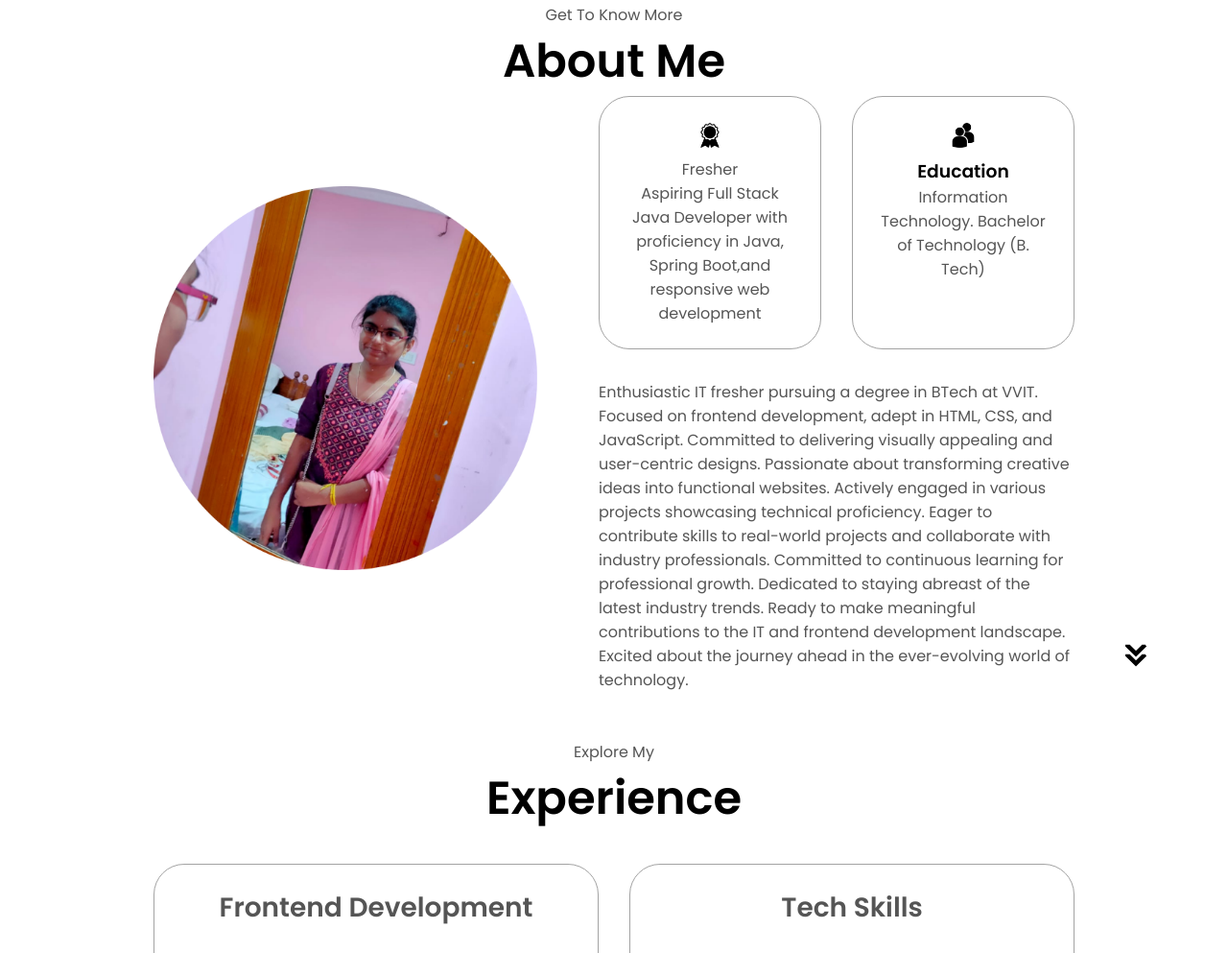
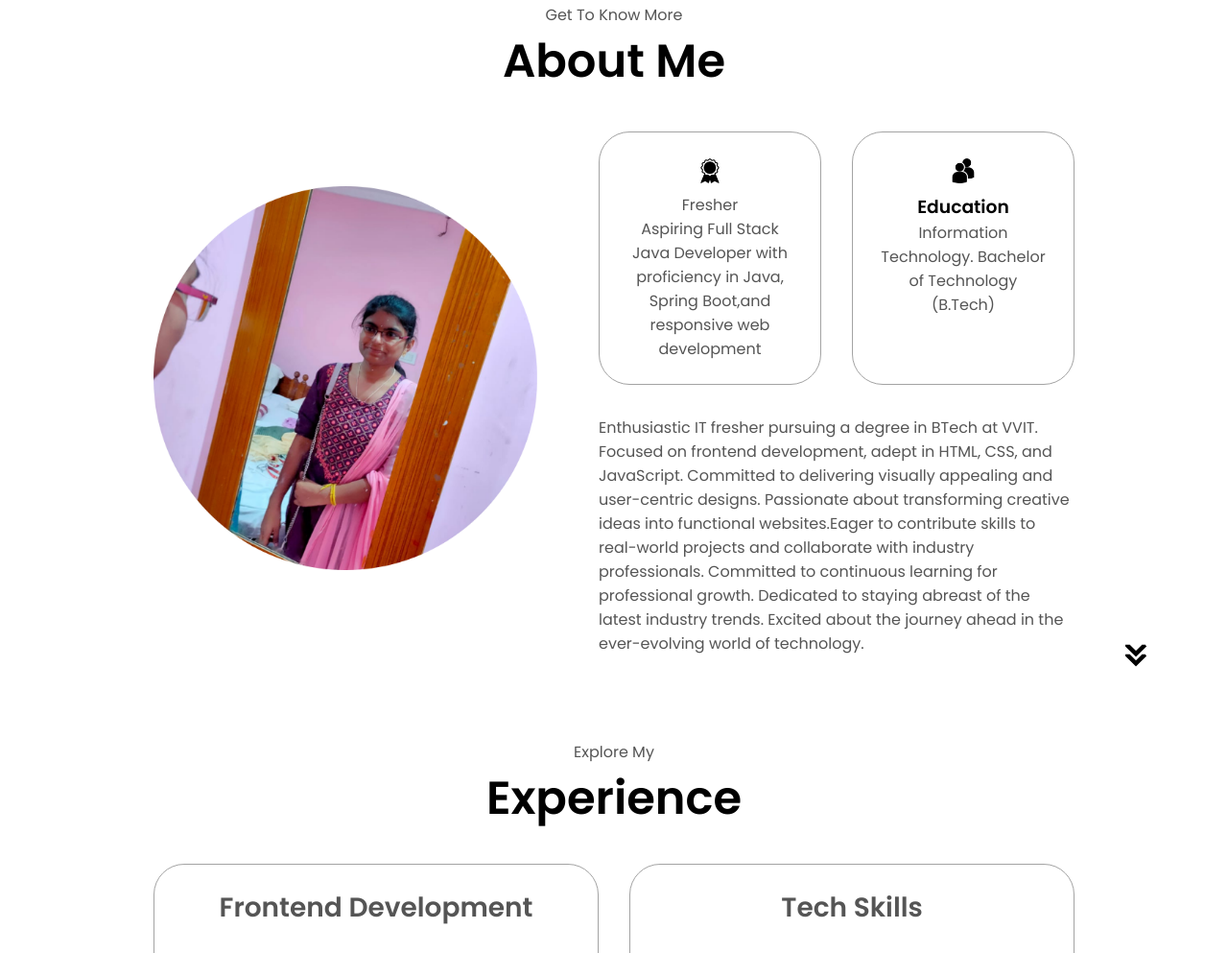
Before and after one commit to deepthi16032002/My-Portfolio, a plain HTML site: page index.html in a window 1280 px wide. Shown: the part 925-1918 px from the top of the page at 96% size. Drawn offline with Linux system fonts and the light colour scheme.

Commit message:
Update index.html

```diff
--- a/index.html
+++ b/index.html
@@ -100,12 +100,12 @@
                 class="icon"
               />
               <h3>Education</h3>
-              <p>Information Technology. Bachelor of Technology (B. Tech)
+              <p>Information Technology. Bachelor of Technology (B.Tech)
             </div>
           </div>
           <div class="text-container">
             <p>
-              Enthusiastic IT fresher pursuing a degree in BTech at VVIT. Focused on frontend development, adept in HTML, CSS, and JavaScript. Committed to delivering visually appealing and user-centric designs. Passionate about transforming creative ideas into functional websites. Actively engaged in various projects showcasing technical proficiency. Eager to contribute skills to real-world projects and collaborate with industry professionals. Committed to continuous learning for professional growth. Dedicated to staying abreast of the latest industry trends. Ready to make meaningful contributions to the IT and frontend development landscape. Excited about the journey ahead in the ever-evolving world of technology.
+              Enthusiastic IT fresher pursuing a degree in BTech at VVIT. Focused on frontend development, adept in HTML, CSS, and JavaScript. Committed to delivering visually appealing and user-centric designs. Passionate about transforming creative ideas into functional websites.Eager to contribute skills to real-world projects and collaborate with industry professionals. Committed to continuous learning for professional growth. Dedicated to staying abreast of the latest industry trends. Excited about the journey ahead in the ever-evolving world of technology.
             </p>
           </div>
         </div>
```
